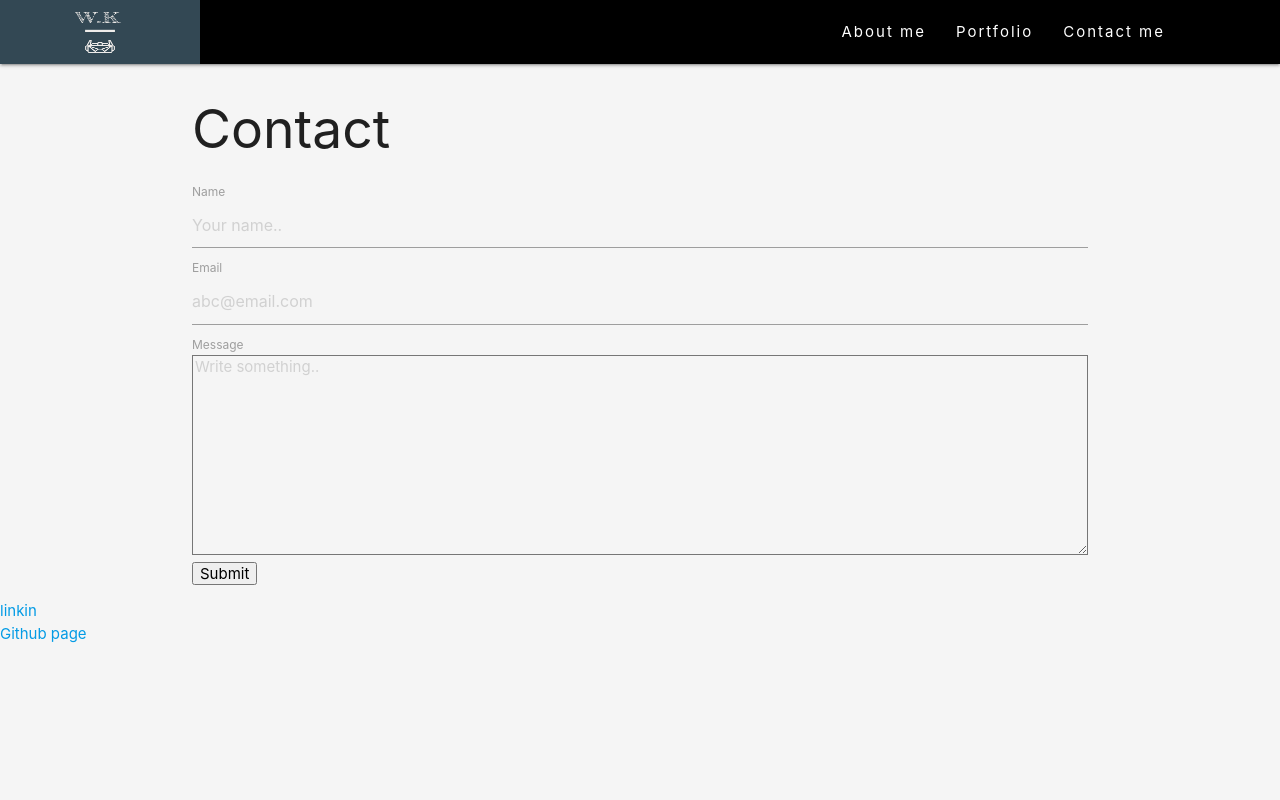
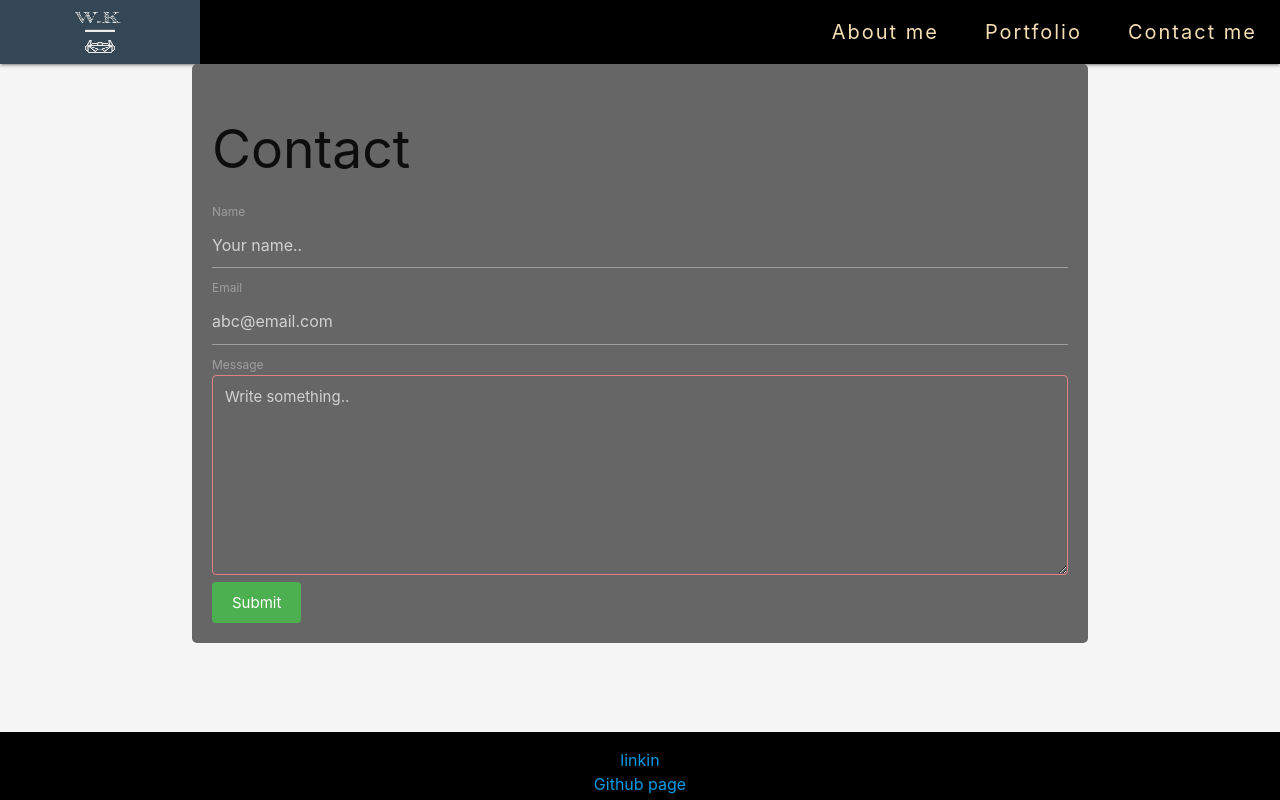
Before and after one commit to aresx2009/Portfolio, a plain HTML site: page contact.html in a window 1280 px wide. Drawn offline with nearby package versions, Linux system fonts and the light colour scheme.

Commit message:
Add files via upload

```diff
--- a/assets/style.css
+++ b/assets/style.css
@@ -1,32 +1,96 @@
-/* .sidenav {
-    justify-self: flex-end;
- } */
+/* aboutme */
 body{
     background-color:whitesmoke;
 }
 .brand-logo{
     height: 100%;
     width: 200px;
+    position: unset;
 }
 .nav-wrapper{
     background-color: black;
 }
-.right{
+.navl{
     font-size: 20px;
     color: wheat;
     letter-spacing: 2px;
-    margin-right: 100px;
+    margin: 0 8px;
+}
+.aboutme{
+    margin-left: 10%;
 }
 .aboutme img{
     width: 200px;
     height: 200px;
-    float: left;
-    margin: 0 40px;
+    position: flex;
+    margin-left: 10%;
+}
+#abt{
+    font-family: Arial, Helvetica, sans-serif;
+    margin-top: 10%;
+    font-size: 20px;
 }
 .list{
     margin-left: 60px;
-
 }
 .list li{
     list-style-image:url(image/iconfinder_ruler_1291774.png);
 }
+
+/* Portfolio */
+.port{
+    font-size: 30px;
+    /* background-color: red; */
+}
+
+/* Contact me */
+/* Style inputs with type="text", select elements and textareas */
+input[type=text], select, textarea {
+    width: 100%; /* Full width */
+    padding: 12px; /* Some padding */
+    border: 1px solid rgb(223, 129, 129); /* Gray border */
+    border-radius: 4px; /* Rounded borders */
+    box-sizing: border-box; /* Make sure that padding and width stays in place */
+    margin-top: 6px; /* Add a top margin */
+    margin-bottom: 16px; /* Bottom margin */
+    resize: vertical /* Allow the user to vertically resize the textarea (not horizontally) */
+  }
+
+  /* Style the submit button with a specific background color etc */
+  input[type=submit] {
+    background-color: #4CAF50;
+    color: white;
+    padding: 12px 20px;
+    border: none;
+    border-radius: 4px;
+    cursor: pointer;
+  }
+
+  /* When moving the mouse over the submit button, add a darker green color */
+  input[type=submit]:hover {
+    background-color: #45a049;
+  }
+.container {
+    border-radius: 5px;
+    background-color: #666666;
+    padding: 20px;
+}
+
+/* footer */
+.footer {
+    position: fixed;
+    left: 0;
+    bottom: -12px;
+    width: 100%;
+    background-color: black;
+    color: rgb(21, 13, 44);
+    text-align: center;
+    font-size: 16px;
+}
+
+
+@media only screen and (max-width: 600px) {
+    body {
+      background-color: lightblue;
+    }
+  }
```
